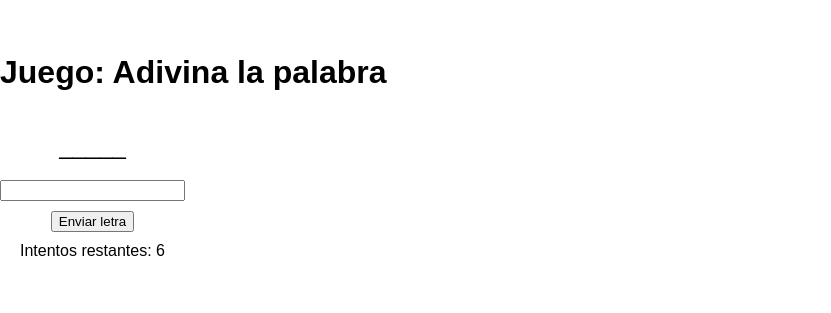
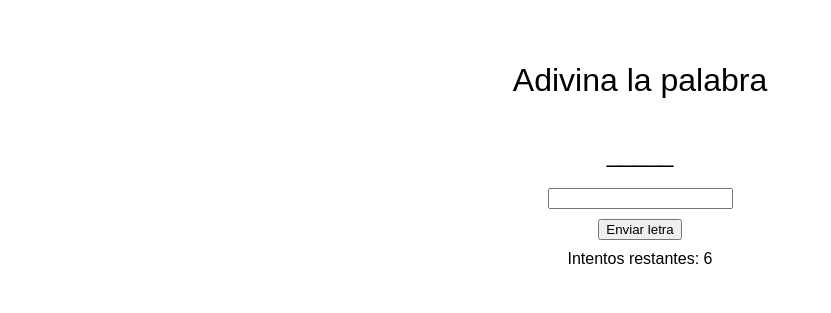
Before and after one commit to Valeria-Oliveros/Valeria-Oliveros.github.io, a plain HTML site: page index.html in a window 1280 px wide. Shown: the part 232-545 px from the top of the page, without its empty margins (0-831 px from the left). Drawn offline with Linux system fonts and the light colour scheme; a web font is replaced by a local one.

Commit message:
Update index.html

```diff
--- a/index.html
+++ b/index.html
@@ -9,18 +9,17 @@
   <link href="https://fonts.googleapis.com/css2?family=Bungee+Spice&display=swap" rel="stylesheet">
   <style>
     body {
+      font-family: Arial, sans-serif;
+      display: flex;
+      justify-content: center;
+      align-items: center;
+      height: 100vh;
+      flex-direction: column;
+    }
+    h1 {
       font-family: "Bungee Spice", sans-serif;
       font-weight: 400;
       font-style: normal;
-      display: flex;
-      justify-content: center;
-      align-items: flex-start;
-      height: 100vh;
-      flex-direction: column;
-      margin: 0; /* Añadido para eliminar el margen predeterminado del body */
-    }
-    h1 {
-      font-family: Arial, sans-serif;
       text-align: center; /* Añadido para centrar el título */
       margin-top: 20px; /* Añadido espacio superior al título */
     }
@@ -48,7 +47,7 @@
 </head>
 <body>
 
-<h1>Juego: Adivina la palabra</h1>
+<h1>Adivina la palabra</h1>
 
 <div id="contenedor-juego">
   <div id="palabra"></div>
```
